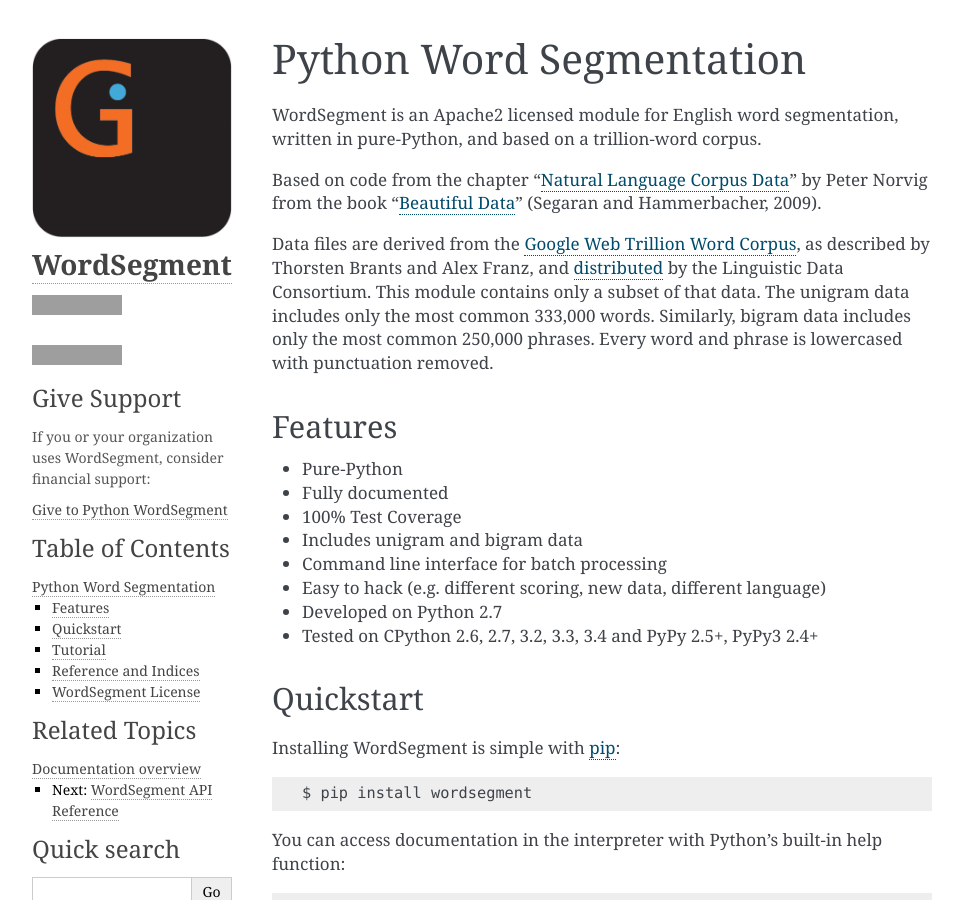
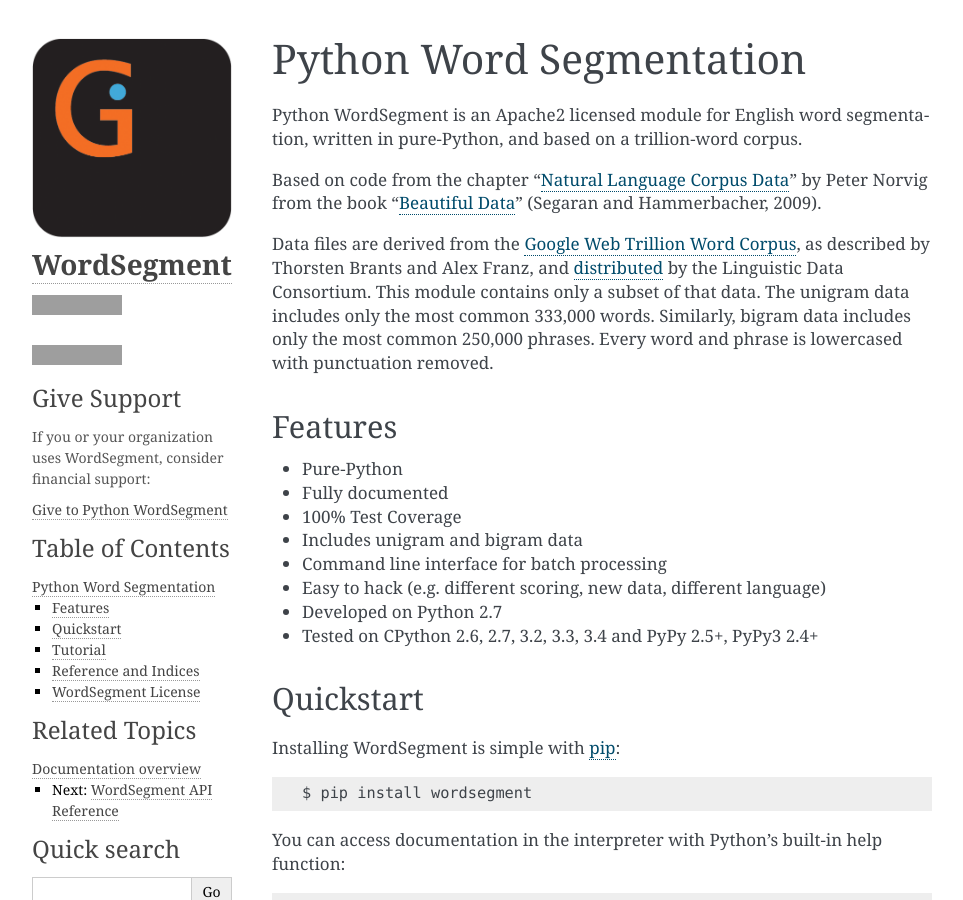
Before and after one commit to grantjenks/python-wordsegment, a Sphinx documentation site: the page built from docs/index.rst, in a window 1280 px wide and 900 px high, cut to the strip 0-900 px from the top of the window. Shown: the whole strip, without its empty margins (148-1111 px from the left). Built offline with Sphinx 7.4.7, drawn with Linux system fonts in a browser that asks for light colours; some of the changed text lies outside the part shown; grey boxes are pictures that could not be loaded.

Commit message:
Update README based on docs index

```diff
--- a/docs/index.rst
+++ b/docs/index.rst
@@ -1,8 +1,8 @@
 Python Word Segmentation
 ========================
 
-WordSegment is an Apache2 licensed module for English word segmentation, written
-in pure-Python, and based on a trillion-word corpus.
+Python WordSegment is an Apache2 licensed module for English word segmentation,
+written in pure-Python, and based on a trillion-word corpus.
 
 Based on code from the chapter "`Natural Language Corpus Data`_" by Peter Norvig
 from the book "`Beautiful Data`_" (Segaran and Hammerbacher, 2009).
@@ -49,7 +49,7 @@
 --------
 
 In your own Python programs, you'll mostly want to use `segment` to divide a
-phrase into a list of its parts:
+phrase into a list of its parts::
 
     >>> from wordsegment import segment
     >>> segment('thisisatest')
@@ -66,7 +66,7 @@
 The maximum segmented word length is 24 characters. Neither the unigram nor
 bigram data contain words exceeding that length. The corpus also excludes
 punctuation and all letters have been lowercased. Before segmenting text,
-`clean` is called to transform the input to a canonical form:
+`clean` is called to transform the input to a canonical form::
 
     >>> from wordsegment import clean
     >>> clean('She said, "Python rocks!"')
@@ -75,7 +75,7 @@
     ['she', 'said', 'python', 'rocks']
 
 Sometimes its interesting to explore the unigram and bigram counts
-themselves. These are stored in Python dictionaries mapping word to count.
+themselves. These are stored in Python dictionaries mapping word to count. ::
 
     >>> import wordsegment as ws
     >>> ws.unigram_counts['the']
@@ -87,7 +87,7 @@
 
 Above we see that the spelling `gray` is more common than the spelling `grey`.
 
-Bigrams are joined by a space.
+Bigrams are joined by a space::
 
     >>> import heapq
     >>> from pprint import pprint
```
Also changed, not shown: other parts of docs/index.rst (+4 -1 lines), README.rst (+59 -8 lines).
